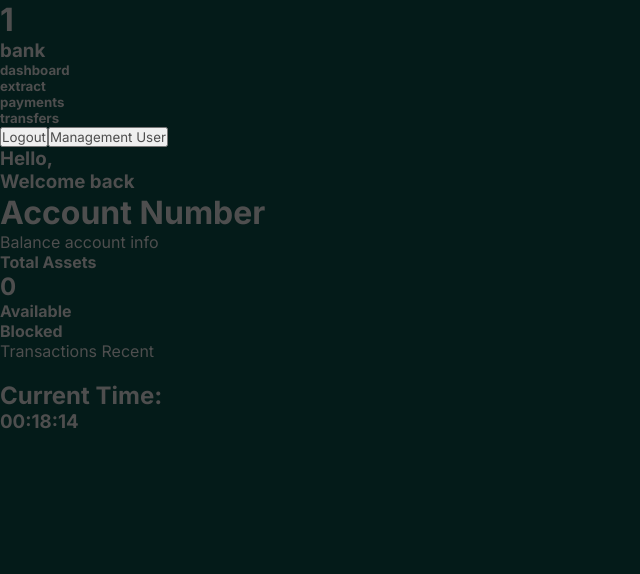
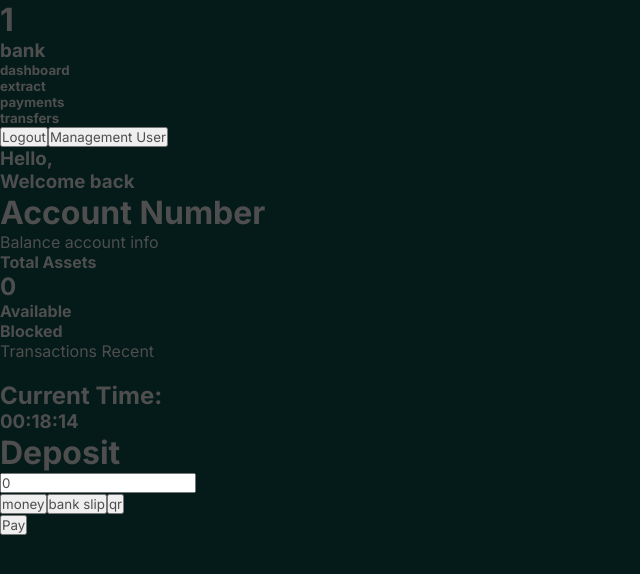
Before and after one commit to rhianpablo11/distributed-banking-system-TEC502, a React (Vite) app in the folder bank-system-interface/: page /1/dashboard-temp in a window 1280 px wide. Shown: the top 574 px of the page, without its empty margins (0-640 px from the left). Built offline with nearby package versions, Linux system fonts and the light colour scheme; no server answers.

Commit message:
🚧ci: structure of component deposit

```diff
--- a/bank-system-interface/src/components/deposit.jsx
+++ b/bank-system-interface/src/components/deposit.jsx
@@ -1,9 +1,101 @@
 import propsTypes from 'prop-types'
+import { useState } from 'react'
+import Loading from './loading'
+import Error from './error'
+import { get_address_bank_selected } from '../utils/constants'
+
 
 function Deposit(props){
+    const [methodDeposit, setMethodDeposit] = useState('')
+    const [valueDeposit, setValueDeposit] = useState(0)
+    const [handleClickButton, setHandleClickButton] = useState(false)
+    const [isLoading, setIsLoading] = useState(false)
+    const [isError, setIsError] = useState(false)
+
+    const qrCodeElement = <div>
+                            qrCode image
+                        </div>
+
+
+    const selectOnlyNumber = (event) => {
+        let valueCaptured = event.target.value.replace(/[^0-9.]/g, '')
+        const partsValue = valueCaptured.split('.')
+
+        if (partsValue[0]) {
+            partsValue[0] = partsValue[0].replace(/^0+(?!$)/, '');
+        }
+
+        if (partsValue.length === 2) {
+            partsValue[1] = partsValue[1].substring(0, 2);
+        }
+
+        valueCaptured = partsValue.join('.')
+        setValueDeposit(valueCaptured)
+
+    }
+
+
+
+    const markOptionDepositSelected = (event) =>{
+        const optionMarked = event.target.value
+        setHandleClickButton(!handleClickButton)
+        if(handleClickButton){
+            setMethodDeposit(optionMarked)
+        } else{
+            setMethodDeposit(null)
+        }
+    }
+
+
+    const sendRequestDeposit = async () => {
+        if(valueDeposit > 0){
+            try{
+                const urlCommunicate = get_address_bank_selected()+'/account/deposit/'+parseFloat(valueDeposit).toFixed(2)
+                setIsLoading(true)
+                const response = await fetch(urlCommunicate, {
+                    method: 'POST'
+                })
+
+                if(response.ok){
+                    setIsLoading(false)
+                } else{
+                    setIsLoading(false)
+                    setIsError(true)
+                }
+            } catch(error){
+                setIsLoading(false)
+                setIsError(true)
+            }
+        }
+    }
+
+
+
+
 
     return (
         <>
+            <div>
+                <h1>Deposit</h1>
+                <input onChange={selectOnlyNumber} value={valueDeposit} placeholder='Value to deposit' type='text'></input>
+                <div>
+                    <button onClick={markOptionDepositSelected} >
+                        money
+                    </button>
+                    <button onClick={markOptionDepositSelected} >
+                        bank slip
+                    </button>
+                    <button onClick={markOptionDepositSelected}>
+                        qr
+                    </button>
+                </div>
+                {methodDeposit == 'qr code' ? qrCodeElement : null}
+                <button onClick={sendRequestDeposit}>
+                    Pay
+                </button>
+                <Loading />
+                <Error />
+            </div>
         </>
     )
 }
--- a/bank-system-interface/src/pages/dashboard_account/dashboard.jsx
+++ b/bank-system-interface/src/pages/dashboard_account/dashboard.jsx
@@ -45,7 +45,7 @@ function Dashboard(){
                 })
 
                 if(response.ok){
-                    setIsServerErrorOcorred(true)
+                    setIsServerErrorOcorred(false)
                     const dataReceivedJson = await response.json()
                     setUserData(dataReceivedJson)
                 } else{
--- a/bank-system-interface/src/utils/constants.js
+++ b/bank-system-interface/src/utils/constants.js
@@ -8,5 +8,5 @@ export function get_address_bank_selected (){
 }
 
 export function get_url_to_require_account_data (){
-    return address_bank_selected+'/account'
+    return address_bank_selected+'/account/logged'
 }
```
Also changed, not shown: 1 other file (tests, documents, lock files or other folders).
